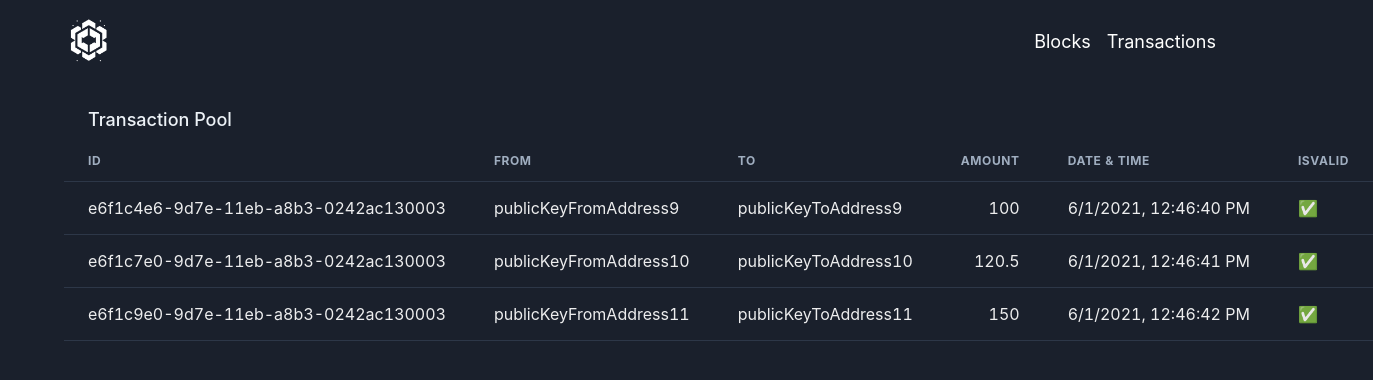
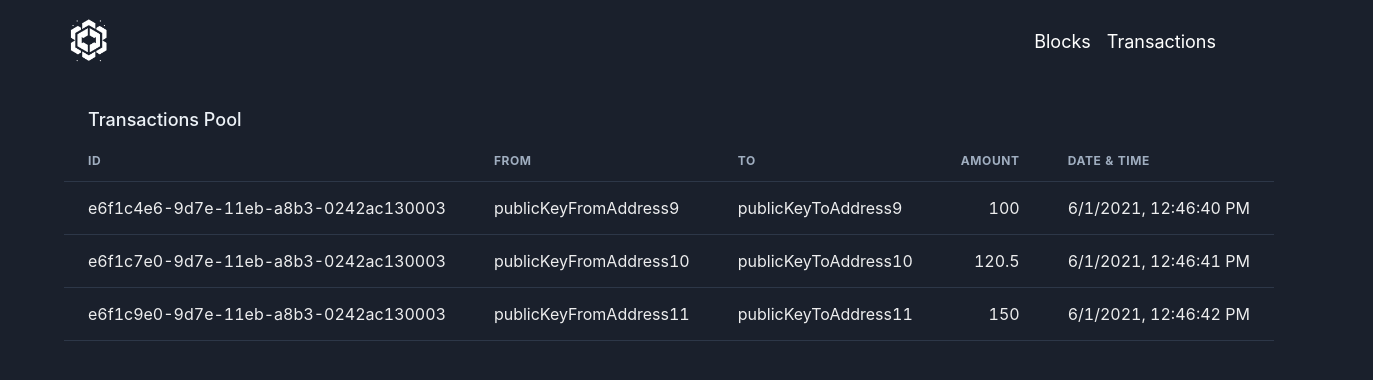
Before and after one commit to okr-go-club/blockchain, a React (Create React App) app in the folder frontend/: page /transactions in a window 1280 px wide. Shown: the top 380 px of the page, 1373 px wide, since content can reach past the window. Built offline with nearby package versions, Linux system fonts and the light colour scheme.

Commit message:
small ui tweaks 🪽

```diff
--- a/frontend/src/App.tsx
+++ b/frontend/src/App.tsx
@@ -10,7 +10,13 @@ export default function App() {
       <Navbar />
       <Routes>
         <Route path="/blocks" element={<BlocksPage blocks={blocks} />} />
-        <Route path="/transactions" element={<TransactionsPage transactions={transactions} />} />
+        <Route path="/transactions" element={
+            <TransactionsPage
+              caption={'Transactions Pool'}
+              transactions={transactions}
+            />
+          }
+        />
       </Routes>
     </Router>
   );
@@ -23,7 +29,6 @@ const transactions = [
     amount: 100.00,
     timestamp: 1622551600,
     transactionId: "e6f1c4e6-9d7e-11eb-a8b3-0242ac130003",
-    isSignValid: true
   },
   {
     fromAddress: "publicKeyFromAddress10",
@@ -31,7 +36,6 @@ const transactions = [
     amount: 120.50,
     timestamp: 1622551601,
     transactionId: "e6f1c7e0-9d7e-11eb-a8b3-0242ac130003",
-    isSignValid: true
   },
   {
     fromAddress: "publicKeyFromAddress11",
@@ -39,7 +43,6 @@ const transactions = [
     amount: 150.00,
     timestamp: 1622551602,
     transactionId: "e6f1c9e0-9d7e-11eb-a8b3-0242ac130003",
-    isSignValid: true
   }
 ];
 
@@ -53,7 +56,6 @@ const blocks = [
         timestamp: 1622547600,
         transactionId: "b6f1c4e6-9d7e-11eb-a8b3-0242ac130003",
         signature: "MEUCIQDfZ5x/o/lpZG0mth8xOgzm+KtJZ7ByaHgGJk1N/7jEswIgYDl/0/Z+gYksy20Kr0bF3xMCWYZIo0++Boq/bCds0Lo=",
-        isSignValid: true,
       },
       {
         fromAddress: "publicKeyFromAddress2",
@@ -62,7 +64,6 @@ const blocks = [
         timestamp: 1622547601,
         transactionId: "b6f1c7e0-9d7e-11eb-a8b3-0242ac130003",
         signature: "MEQCIFG/6gPY1wvMibF8Ys4/4TR6bPy43DXZjox0xslPBozVAiAhOk0sqw9hf3Ijz/jL/vXTbb/bvc4peh4MnMTrdbO9kg==",
-        isSignValid: true,
       }
     ],
     timestamp: 1622547602,
@@ -80,7 +81,6 @@ const blocks = [
         timestamp: 1622548600,
         transactionId: "a6f1c4e6-9d7e-11eb-a8b3-0242ac130003",
         signature: "MEUCIQD4Yt6X5Ov1WxE5/8d5Z5B3b6d7c5e8f9a8b9c7d8e9f0a1AiEA7h1L7g8d5e8f9a8b9c7d8e9f0a1a1b2c3d4e5f6g7h8=",
-        isSignValid: true,
       },
       {
         fromAddress: "publicKeyFromAddress4",
@@ -89,7 +89,6 @@ const blocks = [
         timestamp: 1622548601,
         transactionId: "a6f1c7e0-9d7e-11eb-a8b3-0242ac130003",
         signature: "MEQCID1/6gPY1wvMibF8Ys4/4TR6bPy43DXZjox0xslPBozVAiAhOk0sqw9hf3Ijz/jL/vXTbb/bvc4peh4MnMTrdbO9kg==",
-        isSignValid: true,
       }
     ],
     timestamp: 1622548602,
--- a/frontend/src/BlocksTable.tsx
+++ b/frontend/src/BlocksTable.tsx
@@ -46,7 +46,7 @@ export default function BlocksTable({ blocks }: BlocksTableProps) {
 
     function renderCellData(column: Column, row: BlockProps) {
         if (column.key === 'transactions') {
-            return <TransactionsModalButton transactions={row[column.key]} />;
+            return <TransactionsModalButton caption={ 'Transactions' } transactions={row[column.key]} />;
         } else if (column.key === 'hash' || column.key === 'previousHash') {
             return (
                 <Tooltip label={row[column.key]} aria-label={column.name}>
--- a/frontend/src/TransactionsModalButton.tsx
+++ b/frontend/src/TransactionsModalButton.tsx
@@ -12,7 +12,7 @@ import {
 
 import TransactionsTable, { TransactionsTableProps } from './TransactionsTable'
 
-export default function TransactionsModalButton({ transactions }: TransactionsTableProps) {
+export default function TransactionsModalButton({ caption, transactions }: TransactionsTableProps) {
     const { isOpen, onOpen, onClose } = useDisclosure()
 
     return (
@@ -24,7 +24,7 @@ export default function TransactionsModalButton({ transactions }: TransactionsTa
                 <ModalContent>
                     <ModalCloseButton />
                     <ModalBody>
-                        <TransactionsTable transactions={transactions} />
+                        <TransactionsTable caption={caption} transactions={transactions} />
                     </ModalBody>
 
                     <ModalFooter>
--- a/frontend/src/TransactionsPage.tsx
+++ b/frontend/src/TransactionsPage.tsx
@@ -2,10 +2,10 @@ import PageLayout from './PageLayout';
 import TransactionsTable, { TransactionsTableProps } from './TransactionsTable';
 
 
-export default function BlocksPage({ transactions }: TransactionsTableProps) {
+export default function TransactionsPage({ caption, transactions }: TransactionsTableProps) {
     return (
         <PageLayout>
-            <TransactionsTable transactions={transactions} />
+            <TransactionsTable caption={caption} transactions={transactions} />
         </PageLayout>
     );
 };
--- a/frontend/src/TransactionsTable.tsx
+++ b/frontend/src/TransactionsTable.tsx
@@ -16,10 +16,10 @@ export interface TransactionProps {
     amount: number;
     timestamp: number;
     transactionId: string;
-    isSignValid: boolean;
 }
 
 export interface TransactionsTableProps {
+    caption: string;
     transactions: TransactionProps[];
 }
 
@@ -29,18 +29,16 @@ interface Column {
     isNumeric: boolean;
 }
 
-export default function TransactionsTable({ transactions }: TransactionsTableProps) {
+export default function TransactionsTable({ caption, transactions }: TransactionsTableProps) {
     const columns: Column[] = [
         { name: 'ID', key: 'transactionId', isNumeric: false },
         { name: 'From', key: 'fromAddress', isNumeric: false },
         { name: 'To', key: 'toAddress', isNumeric: false },
         { name: 'Amount', key: 'amount', isNumeric: true },
         { name: 'Date & Time', key: 'timestamp', isNumeric: false },
-        { name: 'IsValid', key: 'isSignValid', isNumeric: false },
     ]
     const rows = transactions.map(tx => ({
         ...tx,
-        isSignValid: tx.isSignValid ? '✅' : '❌',
         timestamp: new Date(tx.timestamp * 1000).toLocaleString(),
     }));
 
@@ -49,7 +47,7 @@ export default function TransactionsTable({ transactions }: TransactionsTablePro
             <ChakraTable variant='simple' size='md'>
                 <TableCaption placement='top'>
                     <Text textAlign={[ 'left' ]} fontSize='18px'>
-                        Transaction Pool
+                        { caption }
                     </Text>
                 </TableCaption>
                 <Thead>
```
